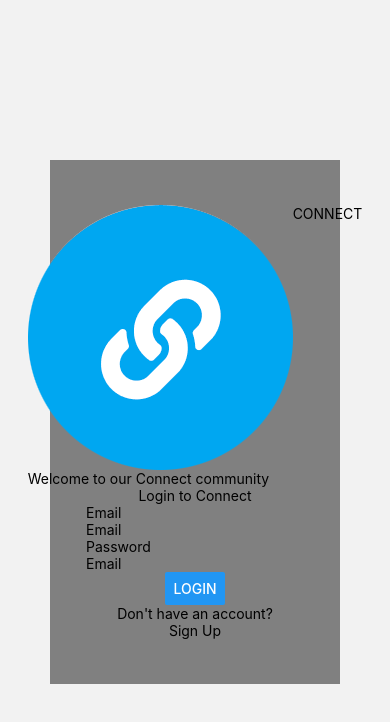
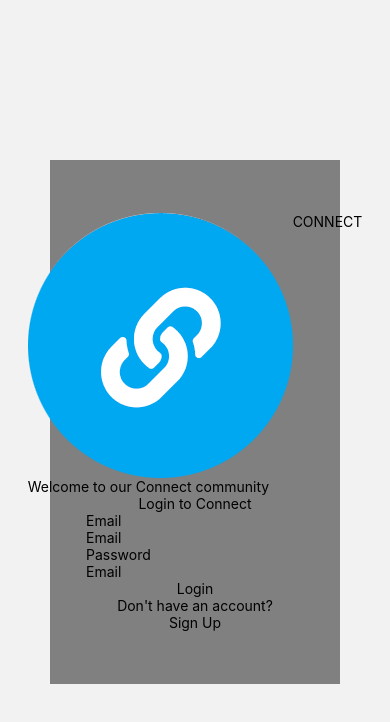
Before and after one commit to SuddalaSankeerthana/connect-mobile, a React Native app in the folder ConnectAppMobile/: screen /Login in a window 390 px wide. Shown: the top 722 px of the page. Built offline with nearby package versions, Linux system fonts and the light colour scheme.

Commit message:
Modify button component from button to text

```diff
--- a/ConnectAppMobile/src/components/Button.tsx
+++ b/ConnectAppMobile/src/components/Button.tsx
@@ -1,11 +1,13 @@
 import React from 'react';
-import {SafeAreaView, Text, View, Image, Button} from 'react-native';
+import {SafeAreaView, Text, View, Image, Button, Pressable, TouchableOpacity} from 'react-native';
+import LinearGradient from 'react-native-linear-gradient';
+import { styles } from '../styles/Login.styles';
 
 function LoginButton(): React.JSX.Element {
   return (
-    <View >
-      <Button  onPress={() => {}} title="Login"/>
-    </View>
+    <TouchableOpacity onPress={()=>{}} >
+        <Text style={styles.loginButton}>Login</Text>
+      </TouchableOpacity>
   );
 }
 
```
